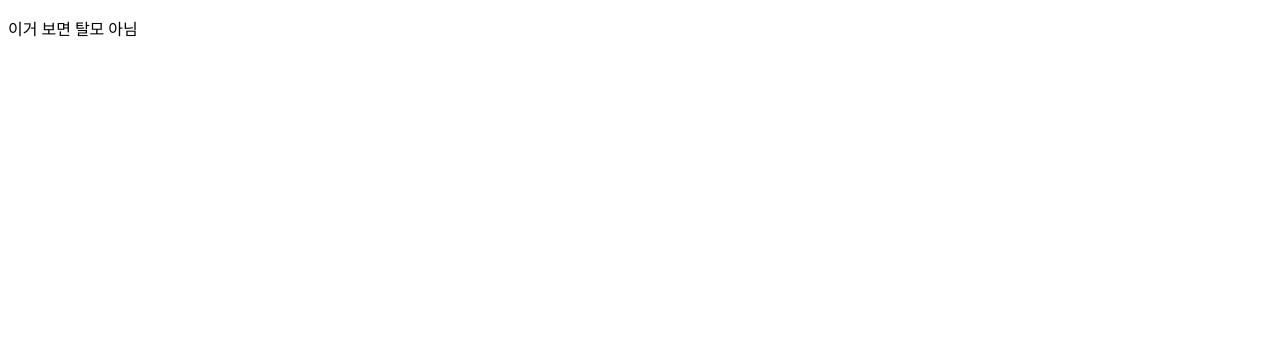
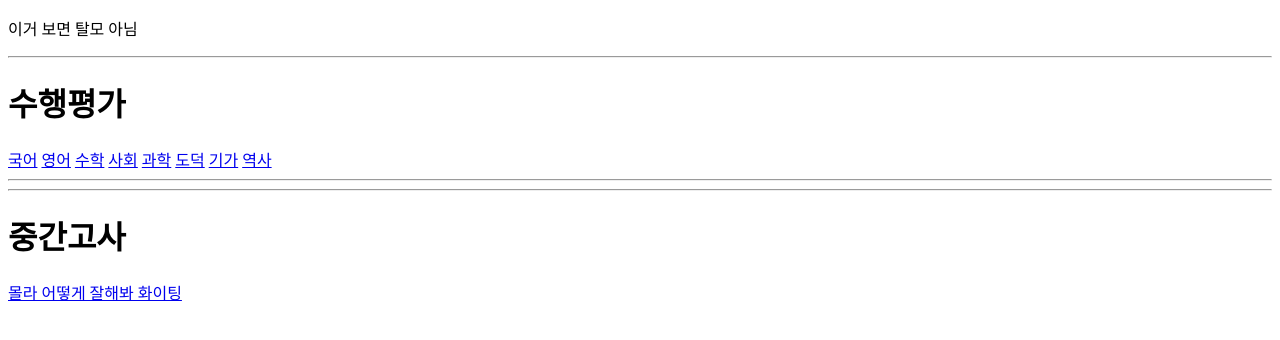
Before and after one commit to nered30/test, a plain HTML site: page index.html in a window 1280 px wide. Drawn offline with Linux system fonts and the light colour scheme.

Commit message:
Update index.html

```diff
--- a/index.html
+++ b/index.html
@@ -7,5 +7,20 @@
 </head>
 <body>
     <p>이거 보면 탈모 아님</p>
+    <hr/>
+    <h1>수행평가</h1>
+    <a href="nered30.github.io/test/korean">국어</a>
+    <a href="nered30.github.io/test/english">영어</a>
+    <a href="nered30.github.io/test/math">수학</a>
+    <a href="nered30.github.io/test/social">사회</a>
+    <a href="nered30.github.io/test/science">과학</a>
+    <a href="nered30.github.io/test/moral">도덕</a>
+    <a href="nered30.github.io/test/sora">기가</a>
+    <a href="nered30.github.io/test/history">역사</a>
+
+    <hr/>
+    <hr/>
+    <h1>중간고사</h1>
+    <a href="이동할_주소">몰라 어떻게 잘해봐 화이팅</a>
 </body>
 </html>
```
